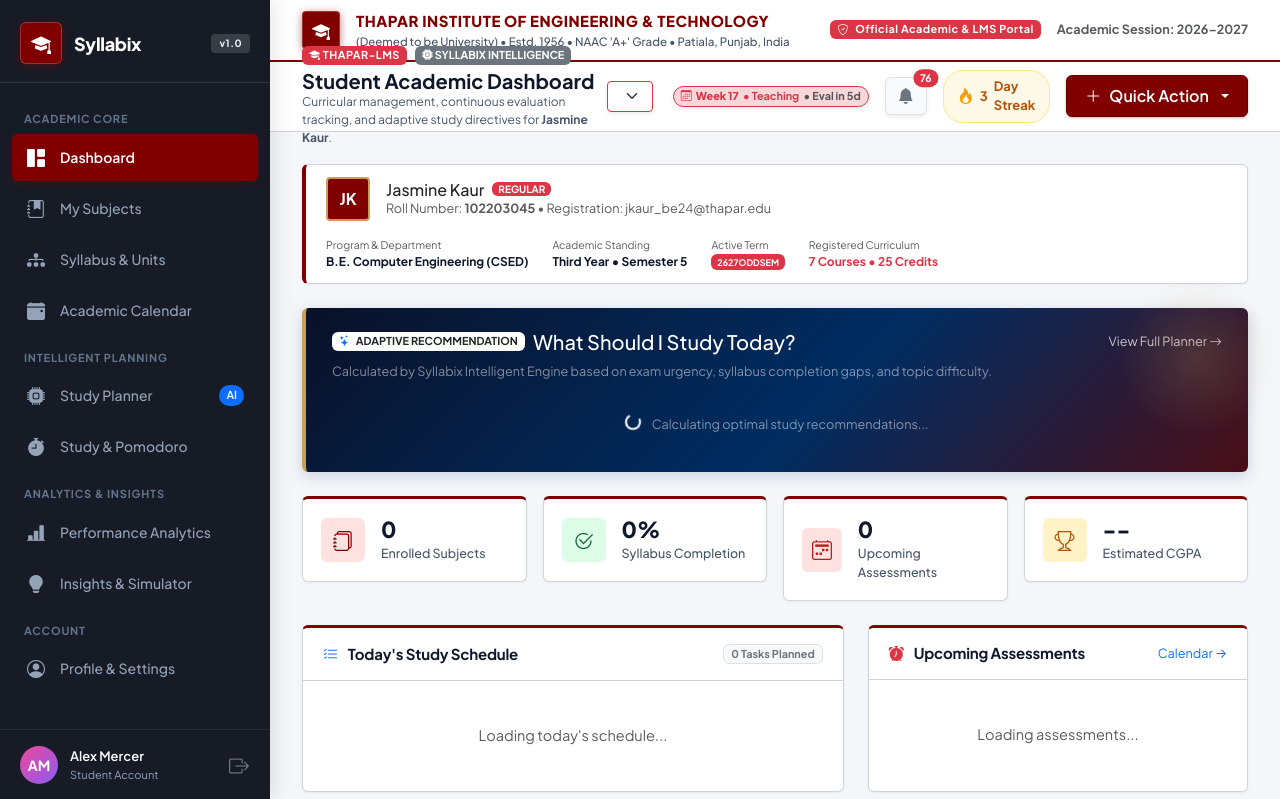
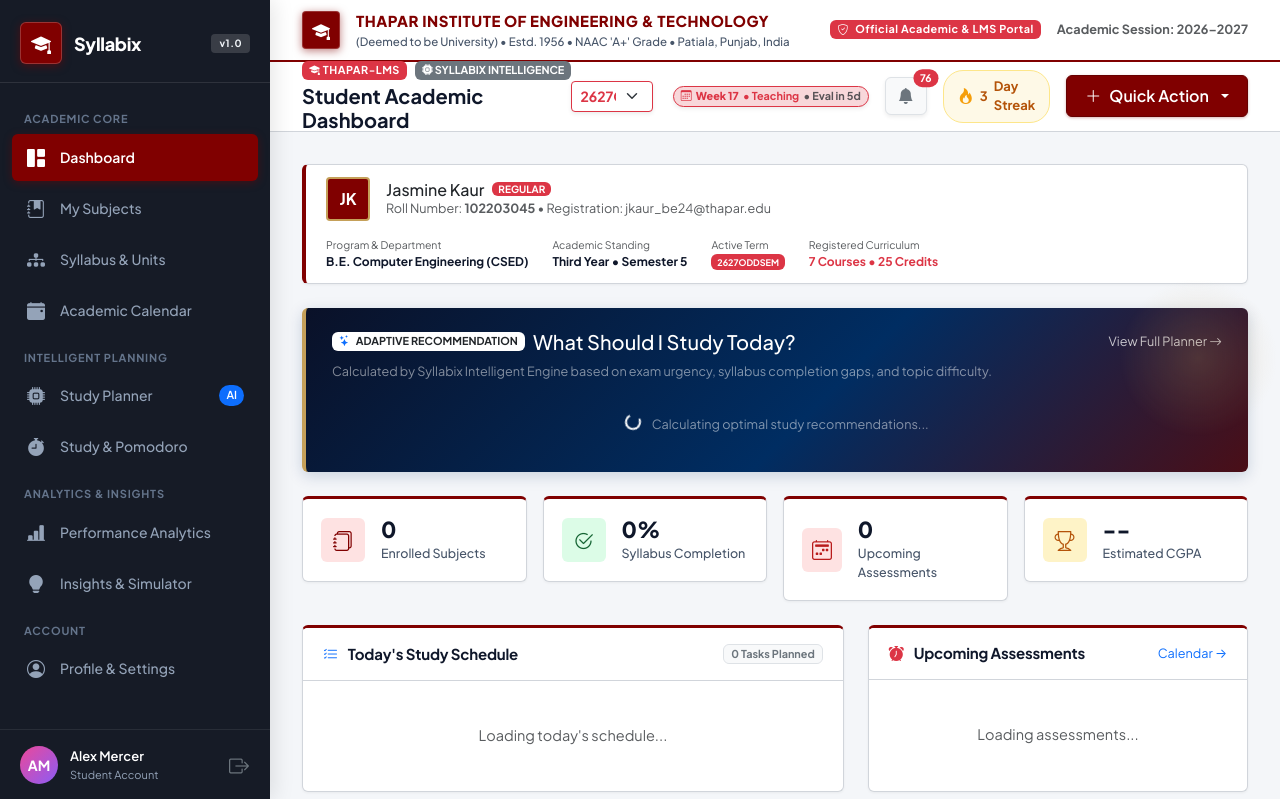
Before and after one commit to jasminekaur7/syllabix-platform, a web app: page / in a window 1280 px wide. Shown: the top 799 px of the page. Run offline with its HTML, style and script files only (its server is not run), Linux system fonts and the light colour scheme; data that the repository does not hold is empty; some of the project's set-up classes (security, data sources, template engines, error pages and the like) are left out, and stand-ins take their place.

Commit message:
style: remove dashboard subtitle line under Student Academic Dashboard

```diff
--- a/src/main/resources/static/index.html
+++ b/src/main/resources/static/index.html
@@ -127,7 +127,6 @@
                     <span class="badge bg-secondary text-white fw-bold"><i class="bi bi-cpu-fill"></i> SYLLABIX INTELLIGENCE</span>
                 </div>
                 <h1>Student Academic Dashboard</h1>
-                <p>Curricular management, continuous evaluation tracking, and adaptive study directives for <span class="js-student-name fw-bold">Jasmine Kaur</span>.</p>
             </div>
 
             <div class="header-actions">
```
